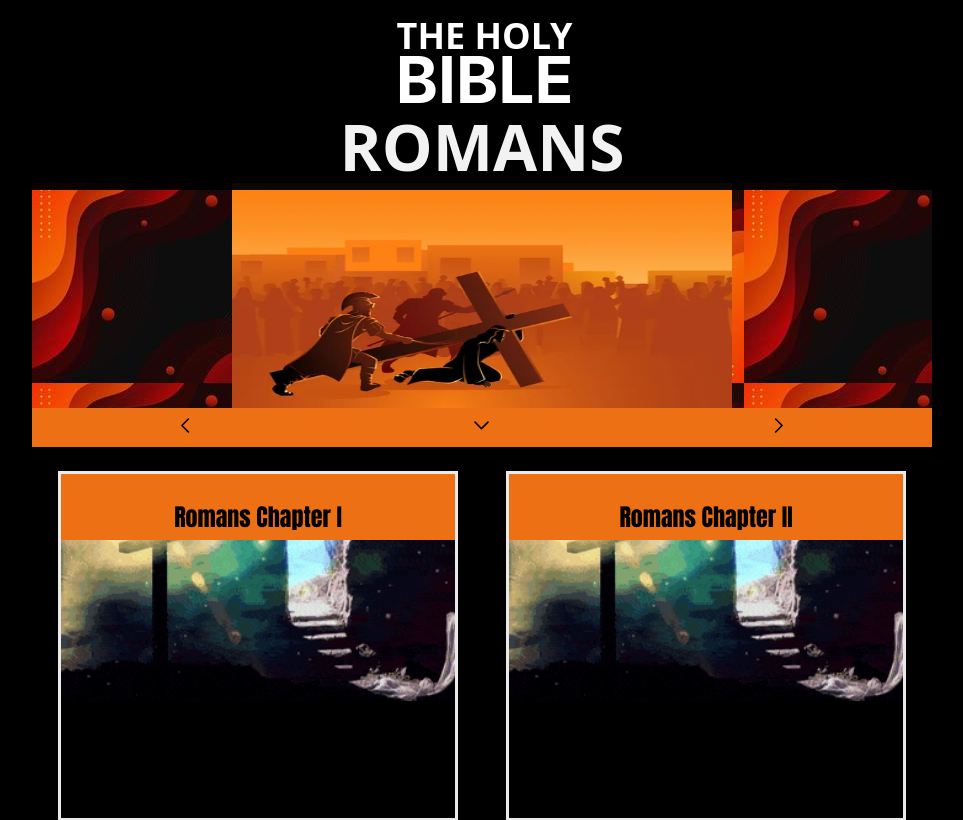
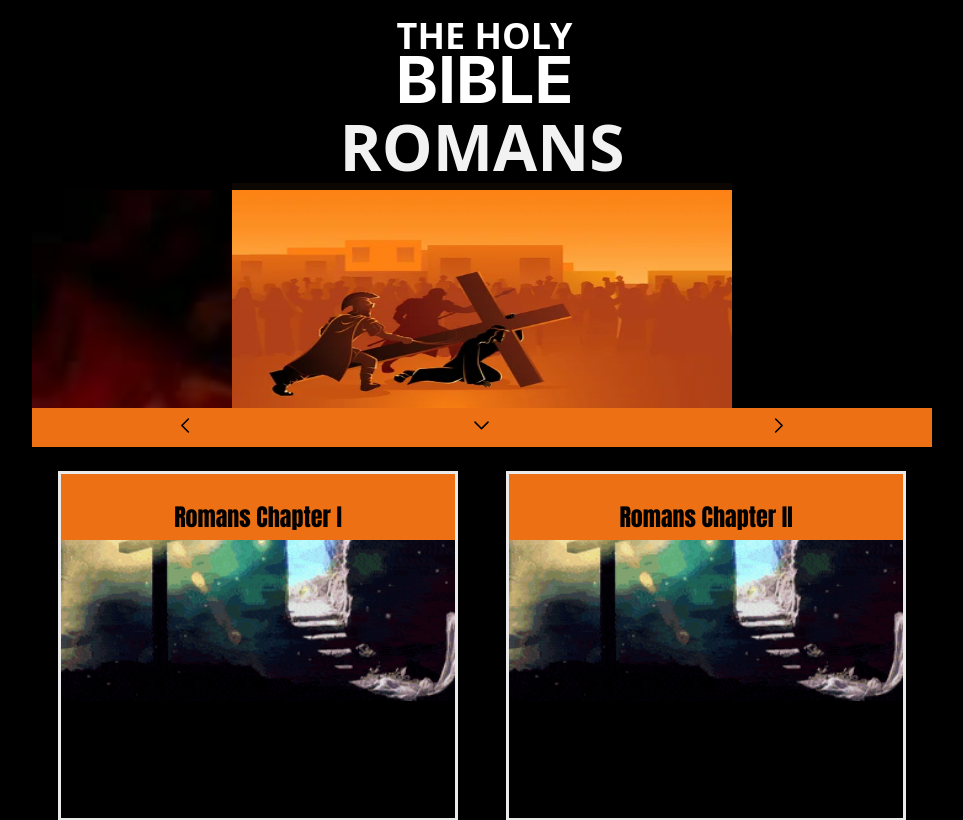
Before and after one commit to jnutt367/romans, a Next.js app: page / in a window 1280 px wide. Shown: the top 820 px of the page, without its empty margins (158-1121 px from the left). Built offline with nearby package versions, Linux system fonts and the light colour scheme.

Commit message:
Update Home.module.css

```diff
--- a/styles/Home.module.css
+++ b/styles/Home.module.css
@@ -71,7 +71,8 @@
 
 
 .image {
-    background-image: url(/gradient-liquid-abstract-background-design-dark-background-with-orange-fluid-wavy-shapes-futuristic-design-vector.jpg);
+    background-image: url(/orangebg.jfif);
+    background-size: cover;
     margin-top: -50px;
     padding-left: 100px;
     padding-right: 100px;
```
